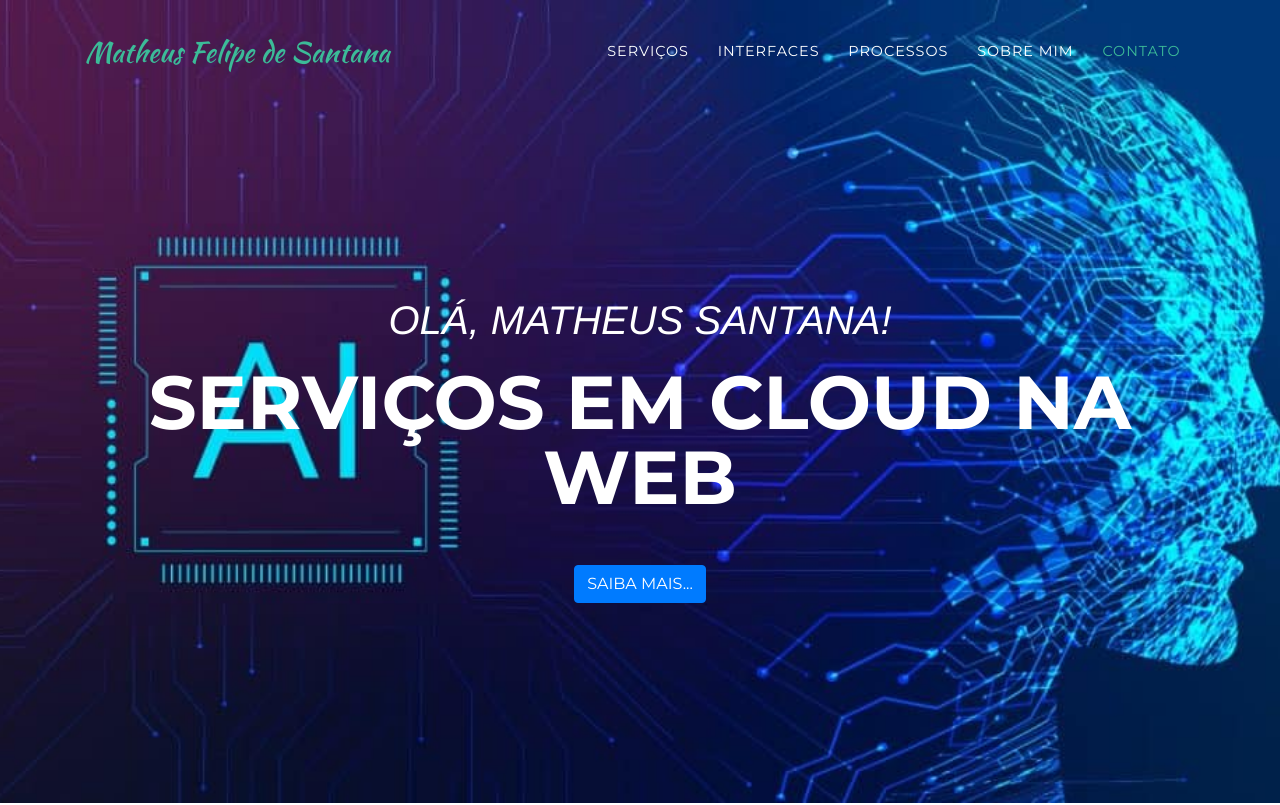
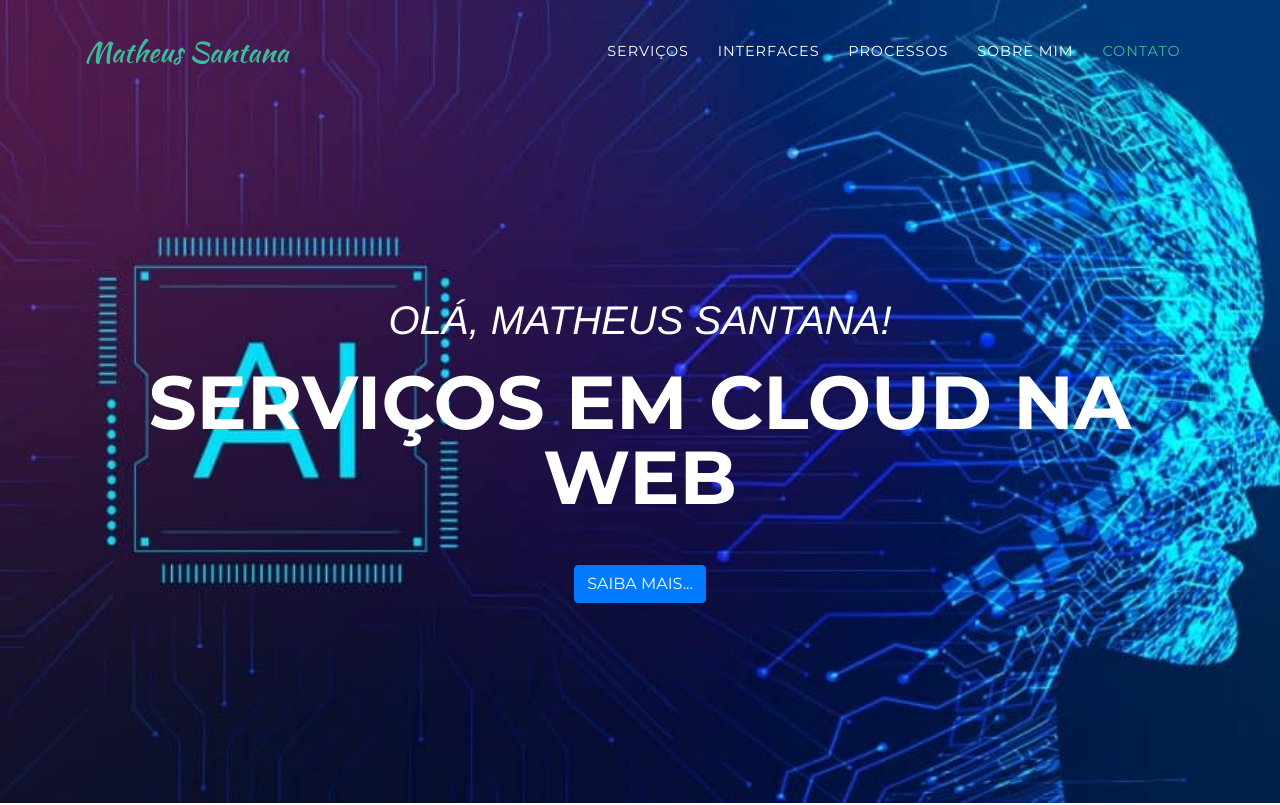
Before and after one commit to maathewssantana/site-web, a website with bundled scripts: page index.html in a window 1280 px wide. Shown: the top 805 px of the page. Built offline with nearby package versions, Linux system fonts and the light colour scheme; a web font is replaced by a local one.

Commit message:
att - index

```diff
--- a/index.html
+++ b/index.html
@@ -30,7 +30,7 @@
   <!-- Navigation -->
   <nav class="navbar navbar-expand-lg navbar-dark fixed-top" id="mainNav">
     <div class="container">
-      <a class="navbar-brand js-scroll-trigger" href="#page-top">Matheus Felipe de Santana</a>
+      <a class="navbar-brand js-scroll-trigger" href="#page-top">Matheus Santana</a>
       <button class="navbar-toggler navbar-toggler-right" type="button" data-toggle="collapse" data-target="#navbarResponsive"
         aria-controls="navbarResponsive" aria-expanded="false" aria-label="Toggle navigation">
         Menu
```
